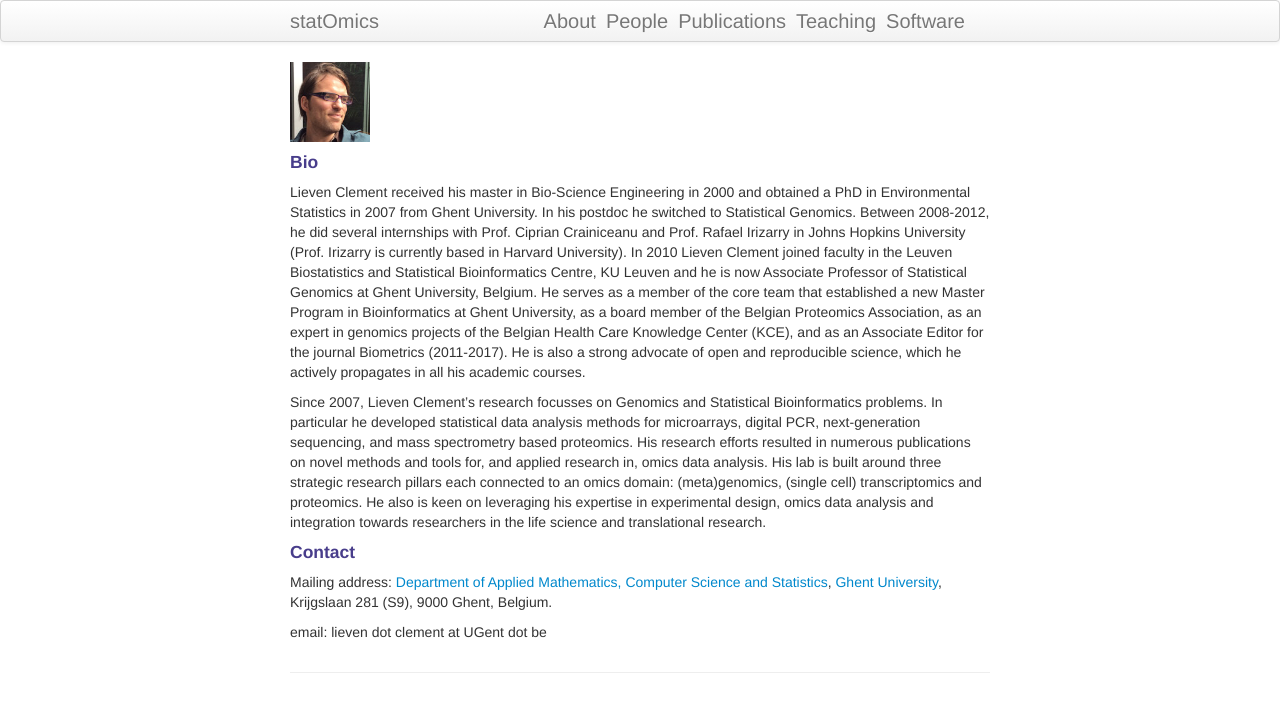
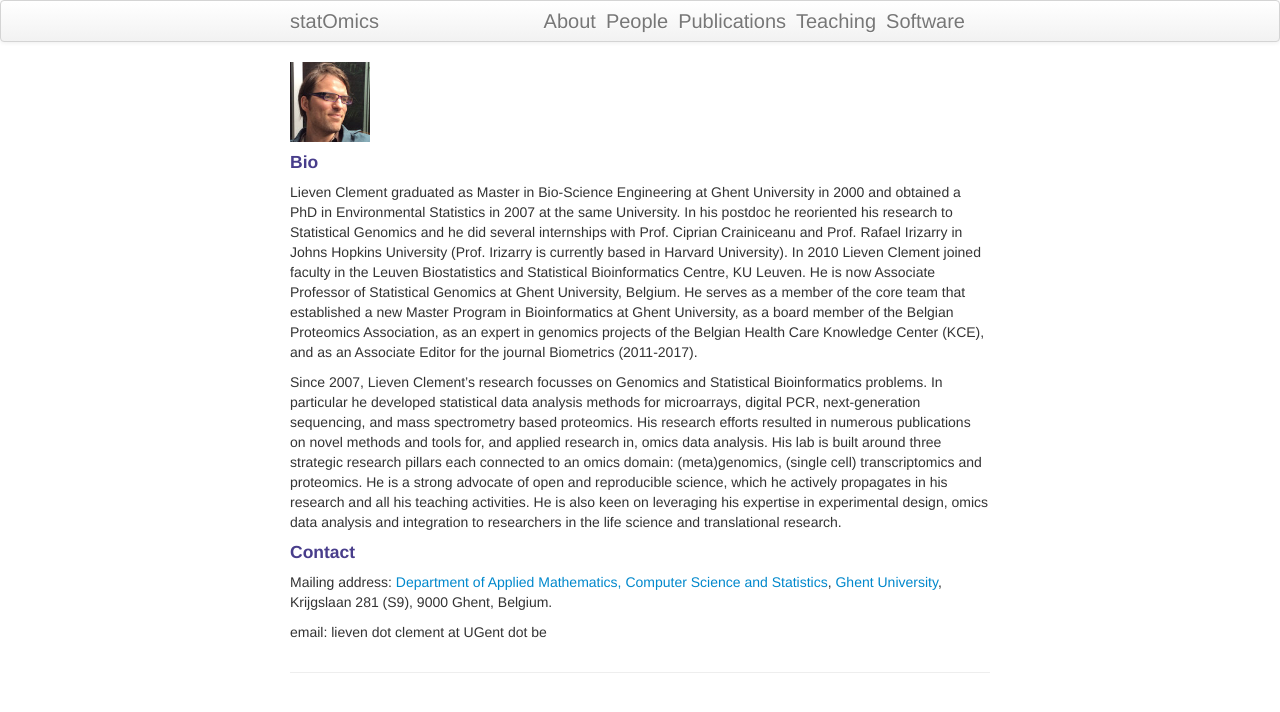
Before and after one commit to statOmics/statOmics.github.io, a Jekyll site: the page built from pages/about.md, in a window 1280 px wide. Shown: the top 712 px of the page. Built offline with Jekyll 4.4.1, drawn with Linux system fonts in a browser that asks for light colours.

Commit message:
updated bio

```diff
--- a/pages/about.md
+++ b/pages/about.md
@@ -6,9 +6,9 @@
 
 #### Bio
 
-Lieven Clement received his master in Bio-Science Engineering in 2000 and obtained a PhD in Environmental Statistics in 2007 from Ghent University. In his postdoc he switched to Statistical Genomics. Between 2008-2012, he did several internships with Prof. Ciprian Crainiceanu and Prof. Rafael Irizarry in Johns Hopkins University (Prof. Irizarry is currently based in Harvard University). In 2010 Lieven Clement joined faculty in the Leuven Biostatistics and Statistical Bioinformatics Centre, KU Leuven and he is now Associate Professor of Statistical Genomics at Ghent University, Belgium. He serves as a member of the core team that established a new Master Program in Bioinformatics at Ghent University, as a board member of the Belgian Proteomics Association, as an expert in genomics projects of the Belgian Health Care Knowledge Center (KCE), and as an Associate Editor for the journal Biometrics (2011-2017). He is also a strong advocate of open and reproducible science, which he actively propagates in all his academic courses.
+Lieven Clement graduated as Master in Bio-Science Engineering  at Ghent University in 2000 and obtained a PhD in Environmental Statistics in 2007 at the same University. In his postdoc he reoriented his research to Statistical Genomics and he did several internships with Prof. Ciprian Crainiceanu and Prof. Rafael Irizarry in Johns Hopkins University (Prof. Irizarry is currently based in Harvard University). In 2010 Lieven Clement joined faculty in the Leuven Biostatistics and Statistical Bioinformatics Centre, KU Leuven. He is now Associate Professor of Statistical Genomics at Ghent University, Belgium. He serves as a member of the core team that established a new Master Program in Bioinformatics at Ghent University, as a board member of the Belgian Proteomics Association, as an expert in genomics projects of the Belgian Health Care Knowledge Center (KCE), and as an Associate Editor for the journal Biometrics (2011-2017).
 
-Since 2007, Lieven Clement’s research focusses on Genomics and Statistical Bioinformatics problems. In particular he developed statistical data analysis methods for microarrays, digital PCR, next-generation sequencing, and mass spectrometry based proteomics. His research efforts resulted in numerous publications on novel methods and tools for, and applied research in, omics data analysis. His lab is built around three strategic research pillars each connected to an omics domain: (meta)genomics, (single cell) transcriptomics and proteomics. He also is keen on leveraging his expertise in experimental design, omics data analysis and integration towards researchers in the life science and translational research.
+Since 2007, Lieven Clement’s research focusses on Genomics and Statistical Bioinformatics problems. In particular he developed statistical data analysis methods for microarrays, digital PCR, next-generation sequencing, and mass spectrometry based proteomics. His research efforts resulted in numerous publications on novel methods and tools for, and applied research in, omics data analysis. His lab is built around three strategic research pillars each connected to an omics domain: (meta)genomics, (single cell) transcriptomics and proteomics. He is a strong advocate of open and reproducible science, which he actively propagates in his research and all his teaching activities. He is also keen on leveraging his expertise in experimental design, omics data analysis and integration to researchers in the life science and translational research.
 
 #### Contact
 
```
